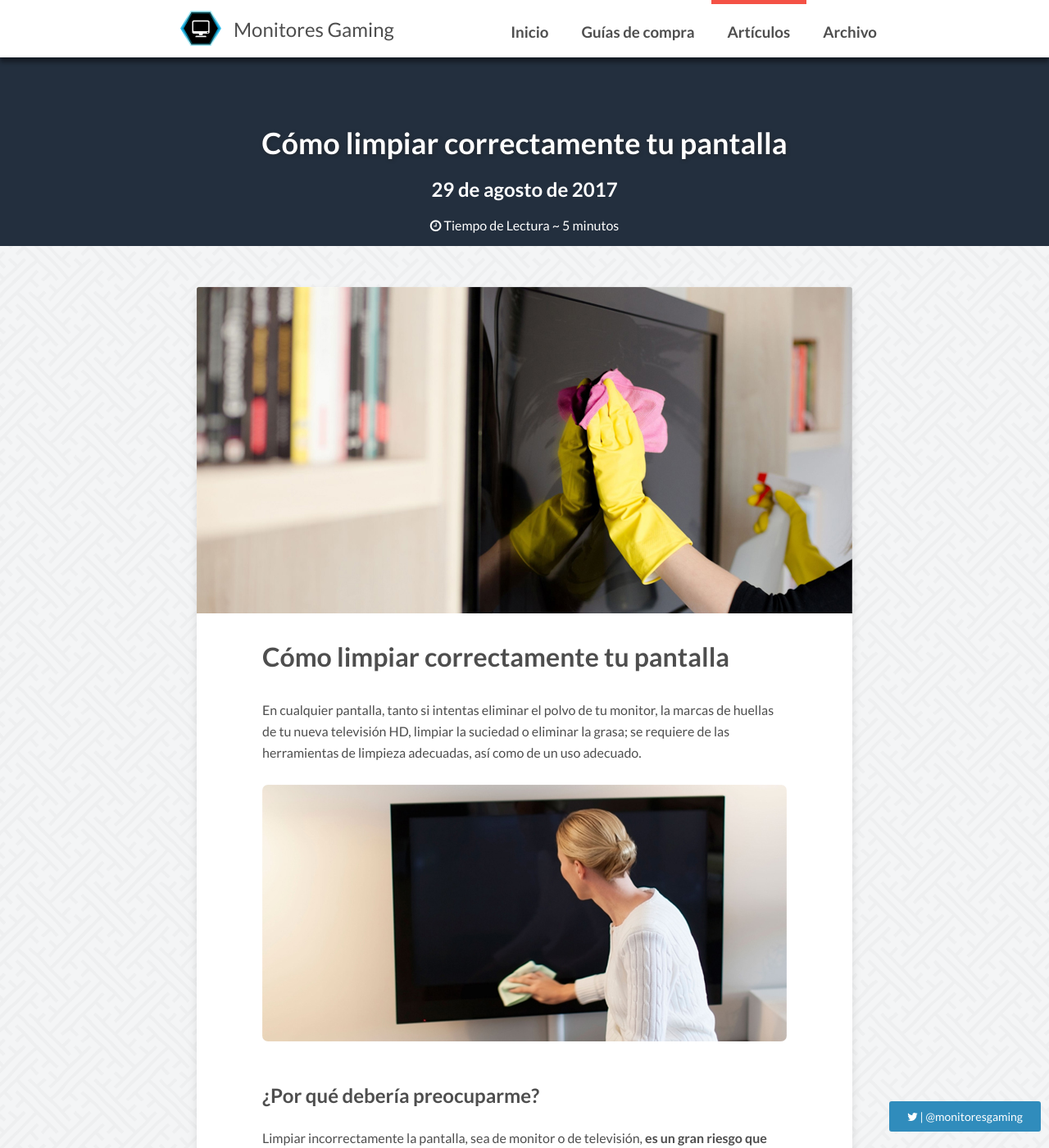
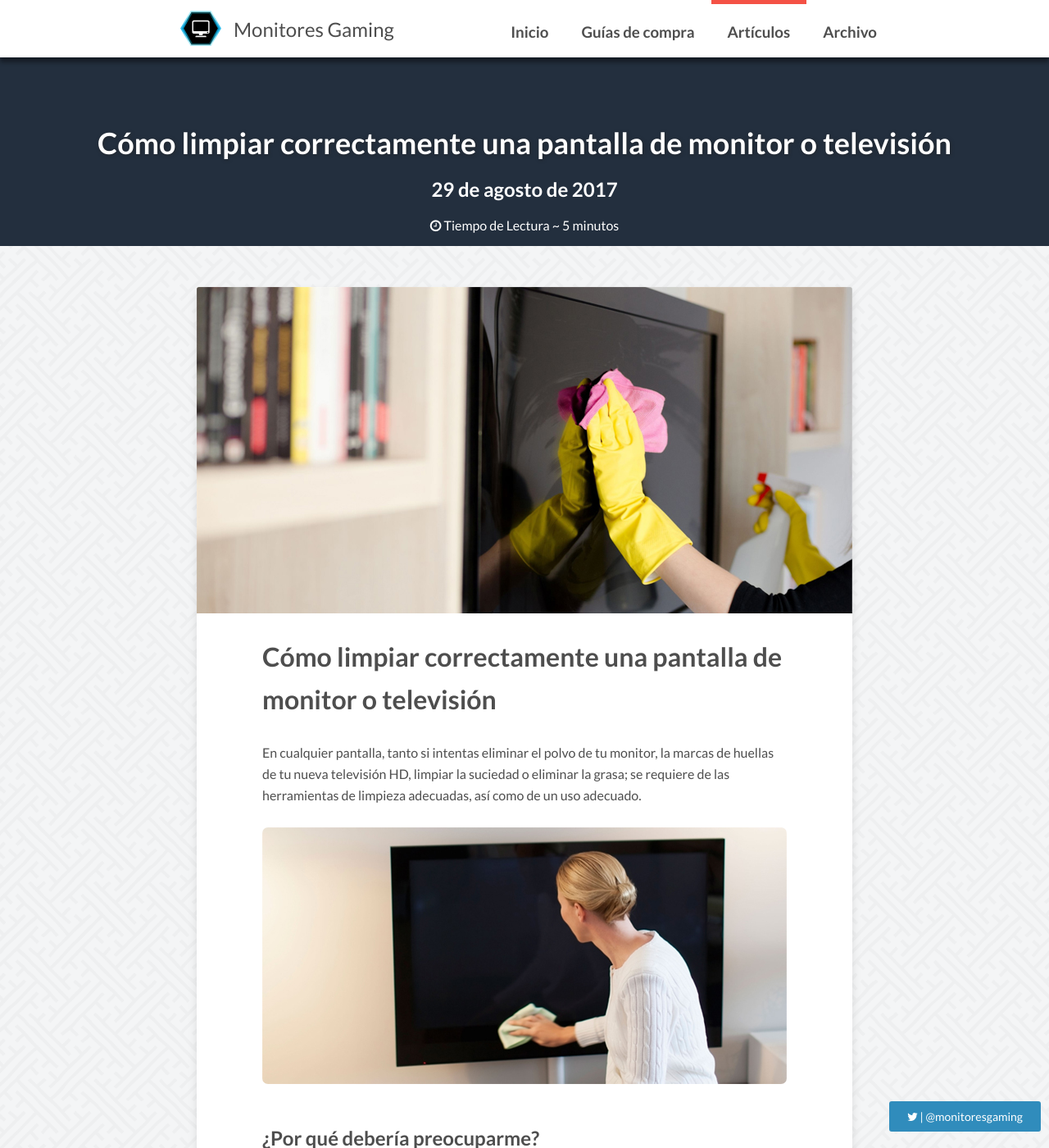
Before and after one commit to Losazul/losazul.github.io, a Jekyll site: the page built from _posts/2017-08-29-como-limpiar-correctamente-una-pantalla-de-monitor.md, in a window 1280 px wide and 1400 px high. Shown: the whole window at 82% size. Built offline with Jekyll 4.4.1, drawn with Linux system fonts in a browser that asks for light colours; nearby versions of some CDN libraries; comment, search, counter and statistics services are not loaded; some of the changed text lies outside the part shown.

Commit message:
cambio links de post

```diff
--- a/_posts/2017-08-29-como-limpiar-tu-pantalla.md
+++ b/_posts/2017-08-29-como-limpiar-correctamente-una-pantalla-de-monitor.md
@@ -1,6 +1,6 @@
 ---
 layout: post
-title:  "Cómo limpiar correctamente tu pantalla"
+title:  "Cómo limpiar correctamente una pantalla de monitor o televisión"
 date:   2017-08-29 21:55:55 +0200
 excerpt: Los métodos populares son un peligro para la salud de tu monitor. En este artículo te enseñamos las herramientas y el procedimiento adecuado para la limpieza de la pantalla.
 image:
--- a/_posts/2017-09-6-mejores-monitores-gaming.md
+++ b/_posts/2017-09-6-mejores-monitores-gaming-de-2017.md
@@ -1,6 +1,6 @@
 ---
 layout: post
-title:  "Los mejores monitores gaming"
+title:  "Los mejores monitores gaming de 2017"
 date:   2017-09-06 21:55:55 +0200
 excerpt: Los mejores monitores del momento clasificados por distintas necesidades gamer&#58; resolución, alta tasa de refresco, colores vibrantes, y las tecnologías más modernas.
 description: Recopilamos los mejores monitores gaming de 2017. Pantallas fluidas y vivaces que te harán sumergirte en tus títulos favoritos.
```
Also changed, not shown: _posts/2017-9-3-como-configurar-y-calibrar-tu-monitor.md (renamed from _posts/2017-9-3-como-configurar-tu-monitor.md, +1 -1 lines), _posts/2017-08-24-guia-para-elegir-que-pantalla-de-monitor-comprar.md (renamed from _posts/2017-08-24-como-elegir-que-monitor-comprar.md), _posts/2017-09-13-rewiew-monitor-gaming-dell-S2417DG.md (renamed from _posts/2017-09-13-rewiew-S2417DG.md), _posts/2017-09-9-Monitores-Ultrawide-experiencia-21-9-opiniones.md (renamed from _posts/2017-09-9-Monitores-Ultrawide-experiencia-21-9.md), 2 other files.
